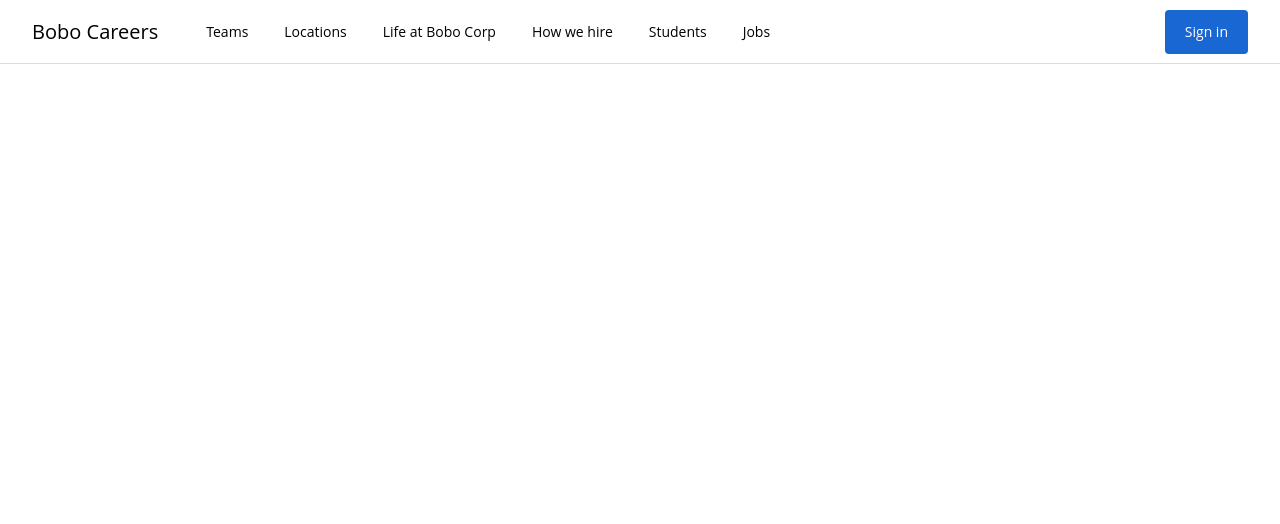
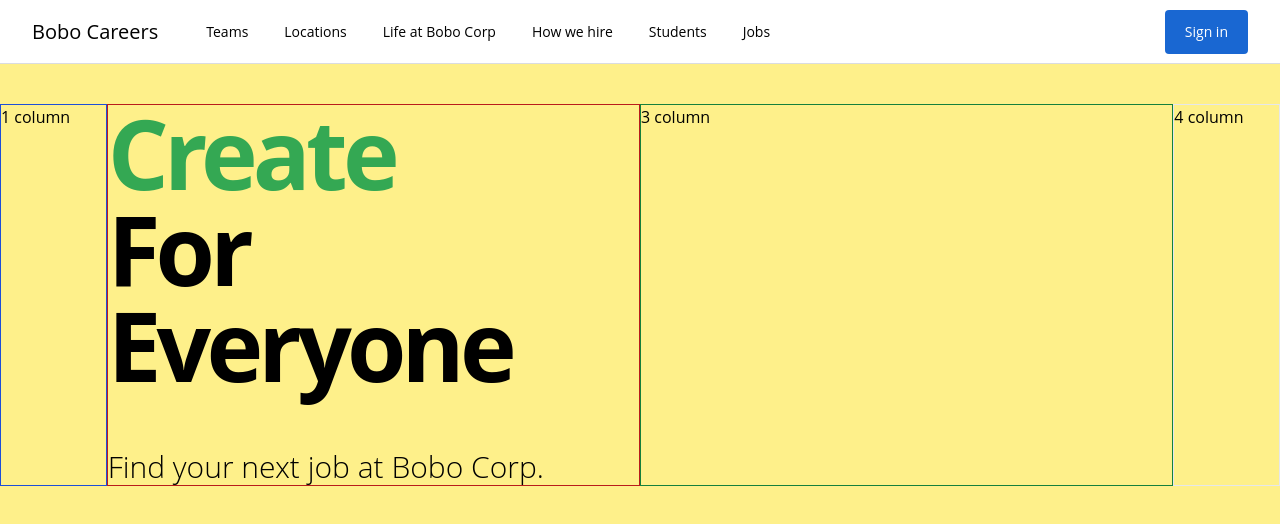
Before and after one commit to antonio-boksic-contaq/job-search, a Vue app: page / in a window 1280 px wide. Shown: the top 524 px of the page. Built offline with nearby package versions, Linux system fonts and the light colour scheme.

Commit message:
finito sezione 12 "creating Headline component"

```diff
--- a/src/App.vue
+++ b/src/App.vue
@@ -1,12 +1,13 @@
 <script>
-import HelloWorld from './components/HelloWorld.vue';
 import MainNav from './components/MainNav.vue';
+import TheHero from '@/components/TheHero.vue';
 
 export default {
   name: 'App',
   components: {
     // HelloWorld: HelloWorld,
-    MainNav: MainNav
+    MainNav: MainNav,
+    TheHero
   }
 };
 </script>
@@ -15,15 +16,7 @@
   <header>
     <div class="wrapper">
       <MainNav />
-
-      <!-- <h1 class="text-lg">Hello, im in app vue</h1> -->
-      <!-- <HelloWorld msg="You did it!" /> -->
+      <the-hero />
     </div>
   </header>
 </template>
-
-<style scoped>
-h1 {
-  color: purple;
-}
-</style>
--- a/src/components/MainNav.vue
+++ b/src/components/MainNav.vue
@@ -1,5 +1,6 @@
 <template>
-  <header class="w-full text-sm">
+  <header :class="['w-full', 'text-sm', headerHeightClass]">
+    <!-- :class="headerHeightClass" class="w-full text-sm" SI PUò SCRIVERE ANCHE COSI (MATTIA)-->
     <div class="fixed top-0 left-0 w-full h-16 bg-white">
       <div class="flex flex-nowrap h-full border-b border-solid border-brand-gray-1 px-8 mx-auto">
         <a class="flex h-full items-center text-xl" :href="url">{{ company }}</a>
@@ -40,6 +41,12 @@
       isLoggedIn: false
     };
   },
+  computed: {
+    headerHeightClass() {
+      return { 'h-16': !this.isLoggedIn, 'h-32': this.isLoggedIn };
+      // return this.isLoggedIn ? 'h-32' : 'h-16'; SI PUO SCRIVERE ANCHE COSI (MATTIA)
+    }
+  },
   methods: {
     loginUser() {
       this.isLoggedIn = true;
--- /dev/null
+++ b/src/components/TheHeadline.vue
@@ -0,0 +1,73 @@
+<template>
+  <section>
+    <h1 class="mb-14 text-8xl font-bold tracking-tighter">
+      <span :class="actionClasses">{{ action }} </span> <br />
+      For Everyone
+    </h1>
+    <h2 class="text-3xl font-light">Find your next job at Bobo Corp.</h2>
+  </section>
+</template>
+
+<script>
+import nextElementInList from '@/utils/nextElementInList';
+
+export default {
+  name: 'TheHeadline',
+  data() {
+    return {
+      action: 'Build',
+      interval: null
+    };
+  },
+  computed: {
+    actionClasses() {
+      return {
+        // build: this.action === 'Build',
+        // create: this.action === 'Create',
+        // design: this.action === 'Design',
+        // code: this.action === 'Code'
+        [this.action.toLowerCase()]: true
+      };
+    }
+  },
+  created() {
+    this.changeTitle();
+  },
+  beforeUnmount() {
+    clearInterval(this.interval);
+  },
+  methods: {
+    changeTitle() {
+      this.interval = setInterval(() => {
+        // spostiamo questa logica in un altro file
+        // const actions = ['Build', 'Create', 'Design', 'Code'];
+        // const currentActionIndex = actions.indexOf(this.action);
+        // const nextActionIndex = (currentActionIndex + 1) % 4; // 1, 2, 3 % 4 ==> 1, 2, 3
+        // const nextAction = actions[nextActionIndex];
+        // this.action = nextAction;
+
+        const actions = ['Build', 'Create', 'Design', 'Code'];
+        this.action = nextElementInList(actions, this.action);
+      }, 3000);
+    }
+  }
+};
+</script>
+
+<style scoped>
+.build {
+  color: #1a73e8;
+}
+
+.create {
+  color: #34a853;
+}
+
+.design {
+  color: #f9ab00;
+}
+
+.code {
+  color: #d93025;
+}
+</style>
--- /dev/null
+++ b/src/components/TheHero.vue
@@ -0,0 +1,23 @@
+<template>
+  <main>
+    <section class="flex h-screen flex-col bg-yellow-200 pt-10 pb-20">
+      <div class="grid grid-cols-12">
+        <div class="col-start-1 col-span-1 border border-blue-700">1 column</div>
+        <div class="col-start-2 col-span-5 border border-red-700"><the-headline /></div>
+        <div class="col-start-7 col-span-5 border border-green-700">3 column</div>
+        <div class="col-start-12 col-span-1 border border-grey-700">4 column</div>
+      </div>
+    </section>
+  </main>
+</template>
+
+<script>
+import TheHeadline from '@/components/TheHeadline.vue';
+
+export default {
+  name: 'TheHero',
+  components: {
+    TheHeadline
+  }
+};
+</script>
--- a/src/playground.js
+++ b/src/playground.js
@@ -8,10 +8,24 @@
 
 // lezione 110 BONUS - ES6 Review -- dynamic object keys
 
-const favoriteFood = 'sushi';
+// const favoriteFood = 'sushi';
 
-const goodFoods = {
-  [favoriteFood]: true
-};
+// const goodFoods = {
+//   [favoriteFood]: true
+// };
 
-console.log(goodFoods);
+// console.log(goodFoods);
+
+// lezione 136 REVIEW -- setTimeout, setInterval and clearInterval functions
+
+// setTimeout(() => {
+//   console.log('i will print 2 seconds after program starts');
+// }, 2000);
+
+const interval = setInterval(() => {
+  console.log('i will print EVERY 2 seconds after program starts');
+}, 2000);
+
+setTimeout(() => {
+  clearInterval(interval);
+}, 10000);
--- /dev/null
+++ b/src/utils/nextElementInList.js
@@ -0,0 +1,8 @@
+const nextElementInList = (list, value) => {
+  const currentValueIndex = list.indexOf(value);
+  const nextValueIndex = (currentValueIndex + 1) % list.length; // 1, 2, 3 % 4 ==> 1, 2, 3
+  const nextValue = list[nextValueIndex];
+  return nextValue;
+};
+
+export default nextElementInList;
```
Also changed, not shown: 2 other files (tests, documents, lock files or other folders).
